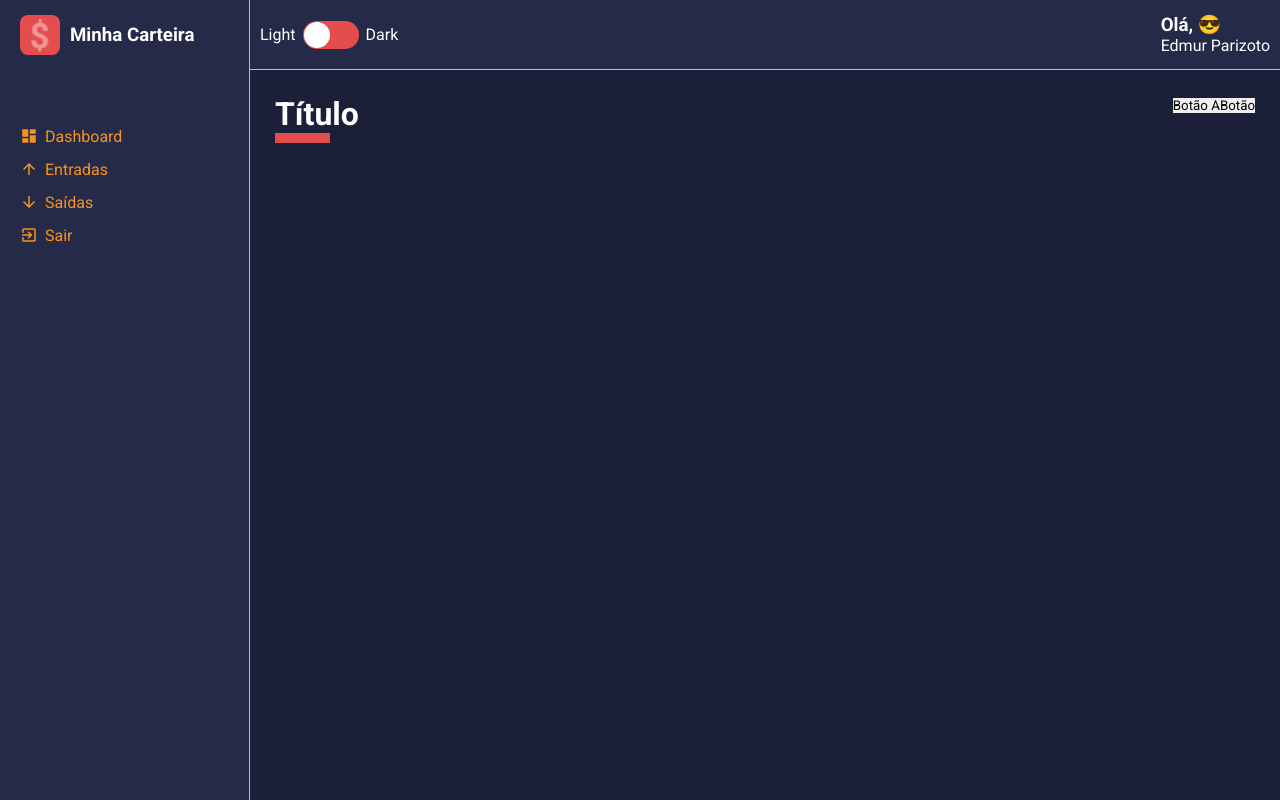
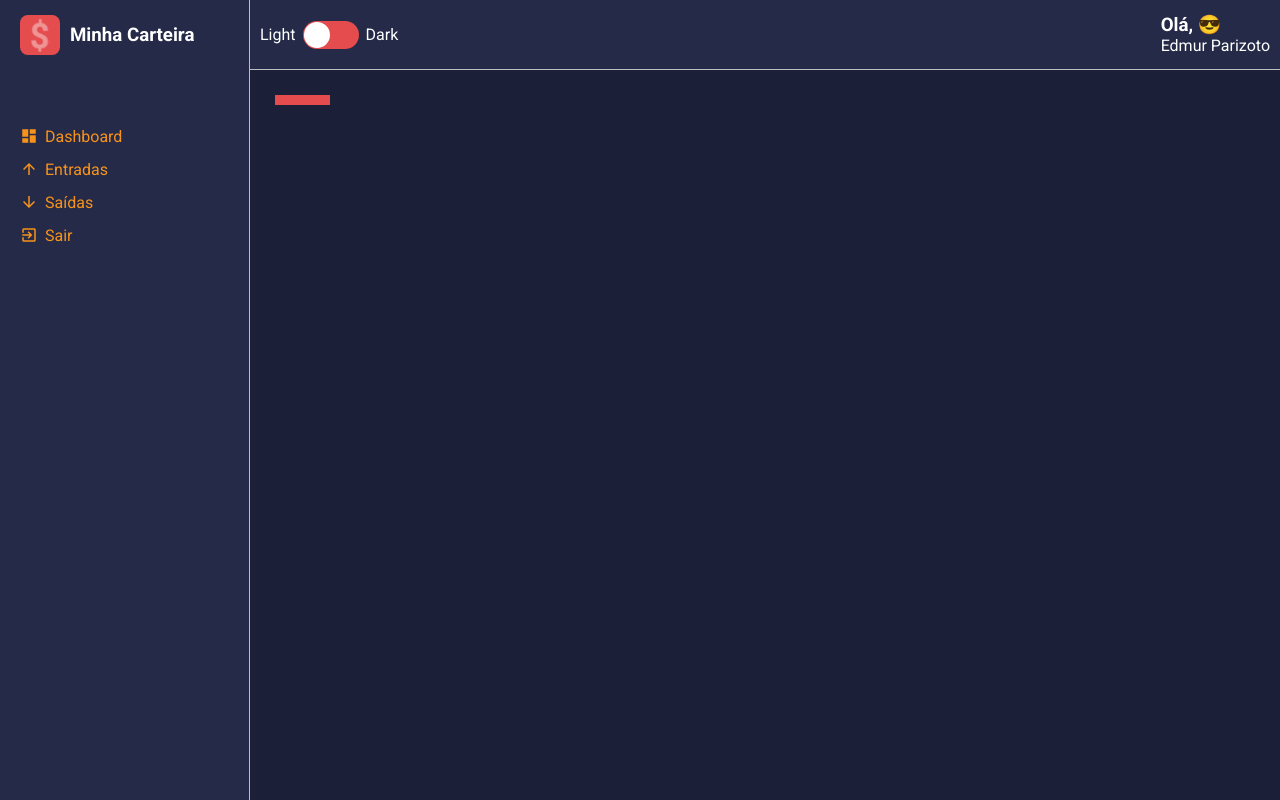
Before and after one commit to edmurneves/carteira-digital, a React (Create React App) app: page / in a window 1280 px wide. Built offline with nearby package versions, Linux system fonts and the light colour scheme.

Commit message:
Feat: Tornando o componente ContentHeader dinâmico

```diff
--- a/src/components/ContentHeader/index.tsx
+++ b/src/components/ContentHeader/index.tsx
@@ -1,15 +1,25 @@
 import React from 'react';
 import { Container, TitleContainer, Controllers } from './styles';
 
-const ContentHeader: React.FC = () => {
+
+interface IContentHeaderProps {
+    title: string;
+    lineColor: string;
+    children: React.ReactNode;
+
+}
+
+const ContentHeader: React.FC<IContentHeaderProps> = ({
+    title, lineColor, children
+}) => {
+
     return (
         <Container>
-            <TitleContainer>
-                <h1>Título</h1>
+            <TitleContainer lineColor={lineColor}>
+                <h1>{title}</h1>
             </TitleContainer>
             <Controllers>
-                <button type='button'>Botão A</button>
-                <button type='button'>Botão</button>
+                {children}
             </Controllers>
         </Container>
     );
```
